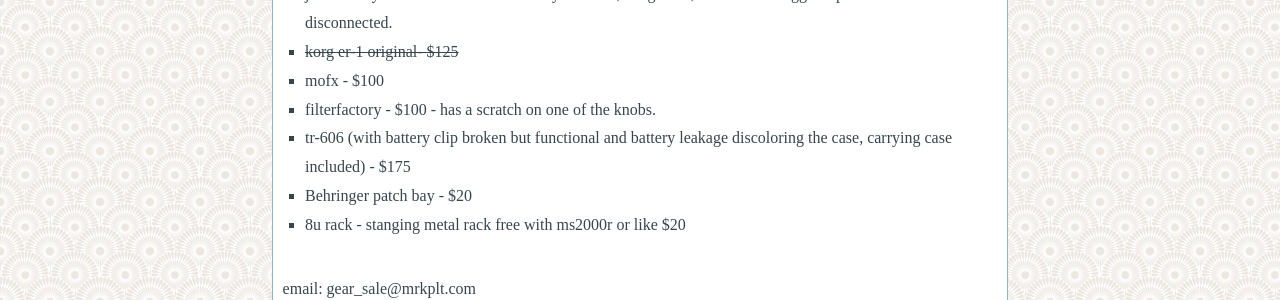
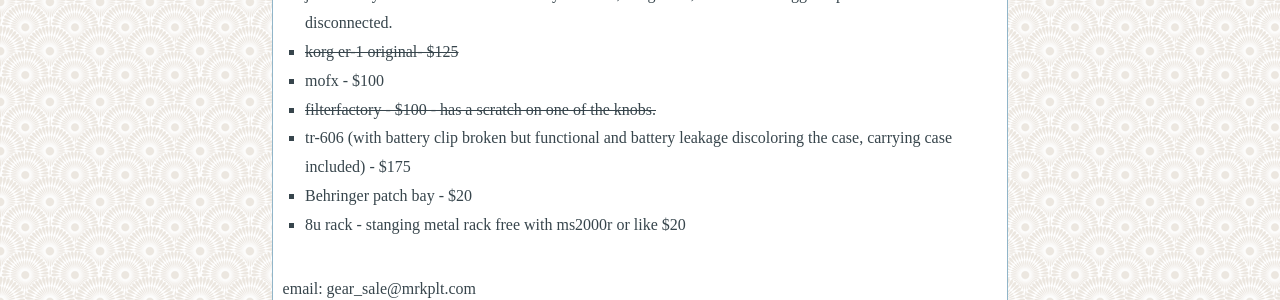
Before and after one commit to mrkplt/mrkplt.github.io, a Jekyll site: the page built from gear.html, in a window 1280 px wide. Shown: the part 449-749 px from the top of the page. Built offline with Jekyll 4.4.1, drawn with Linux system fonts in a browser that asks for light colours; some web fonts are replaced.

Commit message:
filter factory sold.

```diff
--- a/gear.html
+++ b/gear.html
@@ -23,7 +23,7 @@ title: Gear Sale
 
     <li class="gear_sale">mofx - $100</li>
 
-    <li class="gear_sale">filterfactory - $100 - has a scratch on one of the knobs.</li>
+    <li class="gear_sale"><del>filterfactory - $100 - has a scratch on one of the knobs.</del</li>
 
     <li class="gear_sale">tr-606 (with battery clip broken but functional and battery leakage discoloring the case, carrying case included) - $175</li>
 
```
